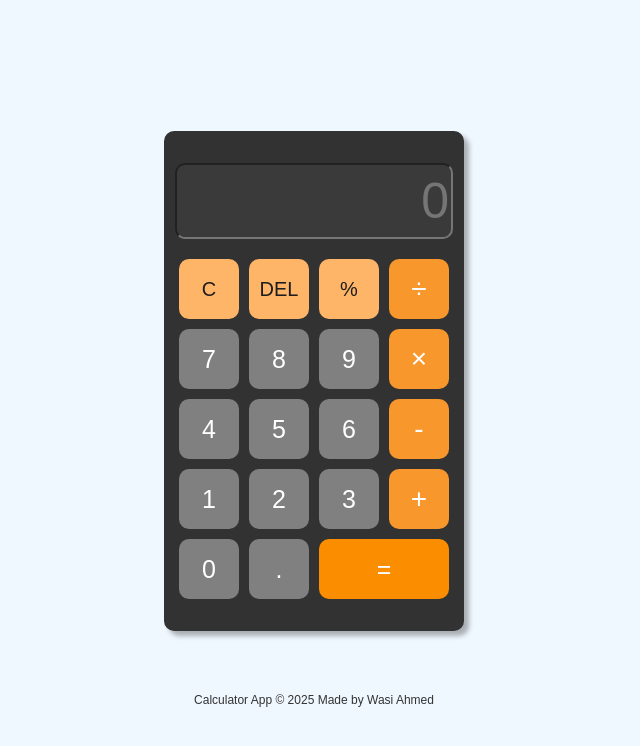
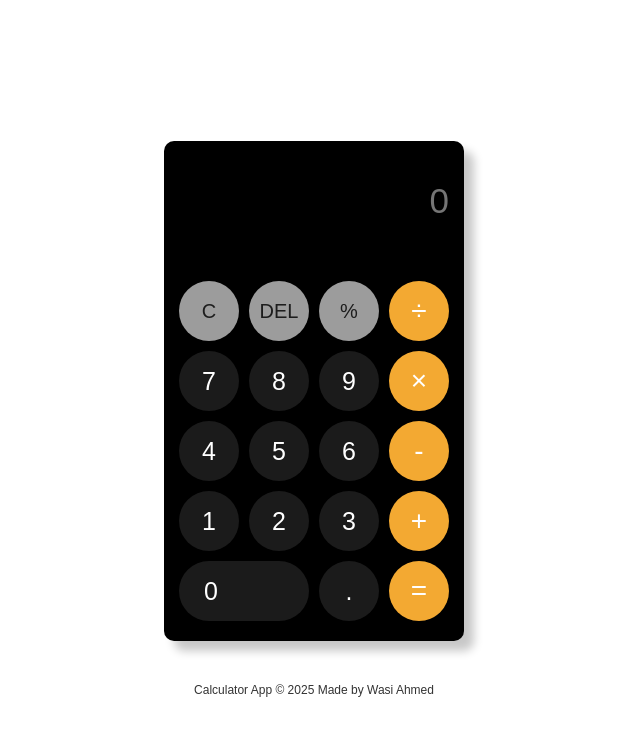
Before and after one commit to WasiAhmed1928/Calculator, a plain HTML site: page index.html in a window 1280 px wide. Shown: the whole page, without its empty margins (326-966 px from the left). Drawn offline with Linux system fonts and the light colour scheme.

Commit message:
Calculator

```diff
--- a/app.js
+++ b/app.js
@@ -1,7 +1,14 @@
 var display = document.getElementById("display");
 
 function press(val) {
-    display.value += val;
+
+    if (display.value == "Error"){
+        display.value = val;
+    } else {
+        display.value += val;
+    }
+
+    display.scrollLeft = display.scrollWidth;
 }
 
 
--- a/index.html
+++ b/index.html
@@ -31,9 +31,9 @@
                 <button onclick="press('3')">3</button>
                 <button onclick="press('+')" class="symbol">+</button>
 
-                <button onclick="press('0')">0</button>
+                <button class="zero" onclick="press('0')">0</button>
                 <button onclick="press('.')">.</button>
-                <button class="equal" onclick="calculate()">=</button>
+                <button onclick="calculate()" class="symbol">=</button>
             </div>
         </div>
 
--- a/style.css
+++ b/style.css
@@ -2,7 +2,7 @@ body {
     font-family: Arial, Helvetica, sans-serif;
     margin: 0;
     padding: 0;
-    background-color: aliceblue;
+    background-color: white;
     box-sizing: border-box;
 }
 
@@ -11,21 +11,21 @@ section {
     justify-content: center;
     align-items: center;
     flex-direction: column;
-    gap: 50px;
+    gap: 30px;
     height: 100vh;
 }
 
 .calculator {
     width: 300px;
     height: 500px;
-    background-color: rgb(50, 50, 50);
+    background-color: black;
     border-radius: 10px;
-    box-shadow: 5px 5px 5px rgba(0, 0, 0, 0.3);
+    box-shadow: 10px 10px 10px rgb(200, 200, 200);
     display: flex;
     justify-content: center;
     align-items: center;
     flex-direction: column;
-    gap: 20px;
+    gap: 40px;
 }
 
 .buttons {
@@ -35,12 +35,14 @@ section {
 }
 
 #display {
-    background-color: rgb(58, 58, 58);
+    background-color: black;
     width: 270px;
-    height: 70px;
+    height: 60px;
+    padding: 10px;
+    border: none;
     text-align: right;
     border-radius: 10px;
-    font-size: 50px;
+    font-size: 35px;
     color: white;
 }
 
@@ -48,45 +50,49 @@ button {
     width: 60px;
     height: 60px;
     color: white;
-    background-color: gray;
+    background-color: rgb(27, 27, 27);
     border: none;
-    border-radius: 10px;
+    border-radius: 100px;
     font-size: 25px;
+    cursor: pointer;
+    transition: background-color 0.3s ease;
 }
 
 .symbol {
-    background-color: #F8972C;
+    background-color: #f3a932;
     font-size: 28px;
 }
 
 .del {
-    background-color: #FFB568;
+    background-color: rgb(156, 156, 156);
     font-size: 20px;
     color: rgb(29, 29, 29);
 }
 
 button:hover {
-    background-color: rgb(150, 150, 150);
+    background-color: rgb(40, 40, 40);
     width: 59px;
     height: 59px;
 }
 
 .symbol:hover {
-    background-color: #ffaa50;
+    background-color: #fca821;
 }
 
 .del:hover {
-    background-color: #febc75;
+    background-color: rgb(188, 188, 188);
 }
 
-button.equal{
-    background-color: #fb8e00;
+button.zero{
+    background-color: rgb(27, 27, 27);
     width: 130px;
     grid-column: span 2;
+    text-align: left;
+    padding-left: 25px;
 }
 
-.equal:hover {
-    background-color: #ffa733;
+.zero:hover {
+    background-color: rgb(40, 40, 40);
 }
 
 .foot {
```
